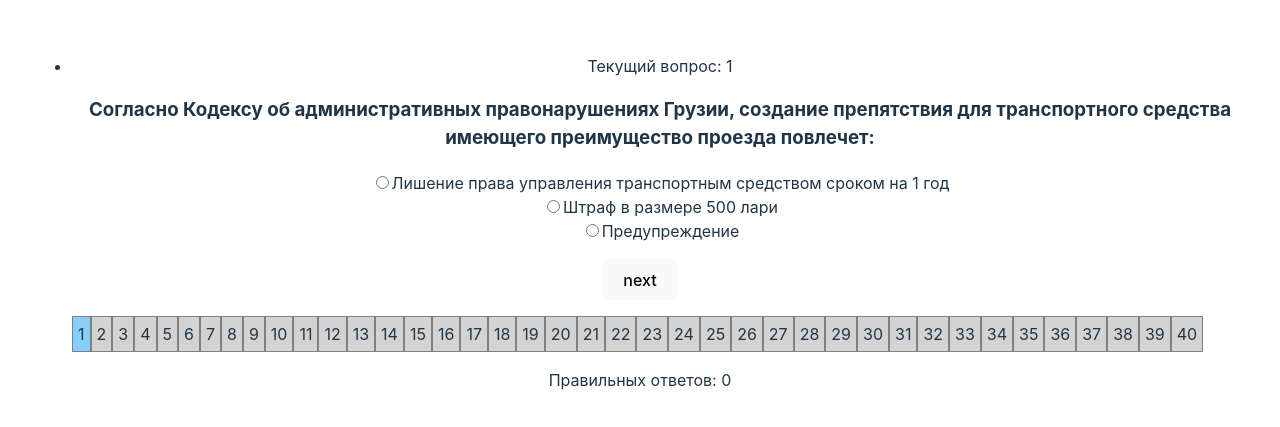
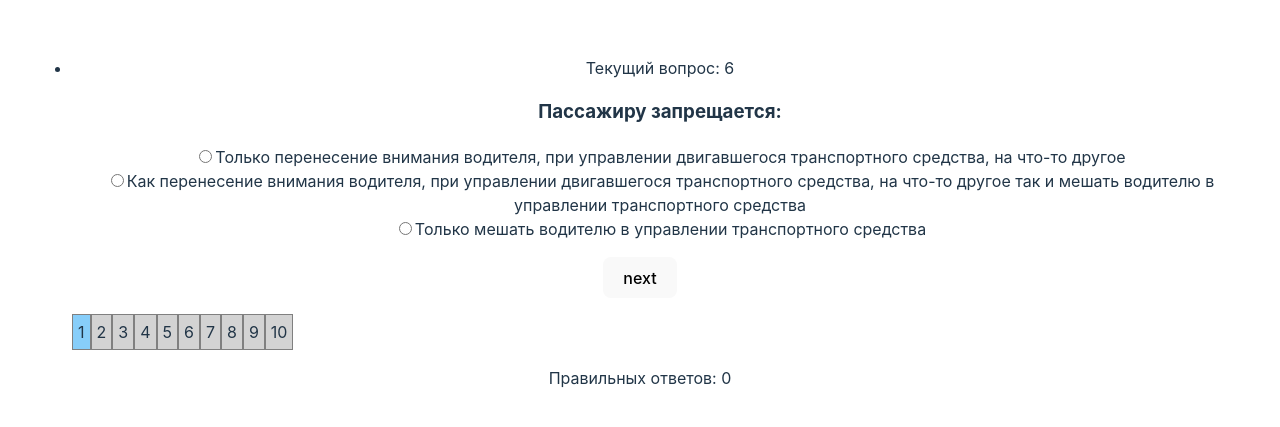
Before and after one commit to valleriia-gridina/questions, a React (Vite) app: page / in a window 1280 px wide. Shown: the part 185-612 px from the top of the page. Built offline with nearby package versions, Linux system fonts and the light colour scheme.

Commit message:
version 1.01 - before the router

```diff
--- a/src/components/QuestionCard/QuestionCard.tsx
+++ b/src/components/QuestionCard/QuestionCard.tsx
@@ -20,11 +20,8 @@ const QuestionCard = ({
 }: TProps) => {
   const [isCorrect, setIsCorrect] = useState<undefined | boolean>(undefined);
 
-  // const [isChecked, setIsChecked] = useState(false);
-
   useEffect(() => {
     setIsCorrect(undefined);
-    // setIsChecked(false);
   }, [id]);
 
   return (
@@ -44,7 +41,6 @@ const QuestionCard = ({
                 onChange={() => {
                   handleAnswer(id, item.id, item.isCorrect);
                   setIsCorrect(item.isCorrect);
-                  // setIsChecked(true);
                 }}
               />
               {item.title}
--- a/src/components/QuestionsForm/QuestionsForm.tsx
+++ b/src/components/QuestionsForm/QuestionsForm.tsx
@@ -1,5 +1,5 @@
-import { useState } from "react";
-import { questions } from "../constants";
+import { useState, useEffect } from "react";
+import { questions as originalQuestions } from "../constants";
 import QuestionCard from "../QuestionCard/QuestionCard";
 import cx from "classnames";
 
@@ -9,10 +9,47 @@ type TAnswers = {
   selectedAnswerId: number | null;
 };
 
+type AnswerOption = {
+  id: number;
+  title: string;
+  isCorrect: boolean;
+};
+
+type Question = {
+  id: number;
+  title: string;
+  answerOptions: AnswerOption[];
+  explanation: string;
+};
+
+const shuffleArray = <T,>(array: T[]): T[] => {
+  const shuffledArray = [...array];
+  for (let i = shuffledArray.length - 1; i > 0; i--) {
+    const j = Math.floor(Math.random() * (i + 1));
+    [shuffledArray[i], shuffledArray[j]] = [shuffledArray[j], shuffledArray[i]];
+  }
+  return shuffledArray;
+};
+
 const QuestionsForm = () => {
+  const [questions, setQuestions] = useState<Question[]>(originalQuestions);
   const [activeQuestion, setActiveQuestion] = useState(0);
   const [answers, setAnswers] = useState<TAnswers[]>([]);
   const [finish, setFinish] = useState(false);
+
+  const [quantity, setQuantity] = useState<number>(10);
+
+  useEffect(() => {
+    const qtyQuestions = originalQuestions.slice(0, quantity);
+    const shuffledQuestions = shuffleArray(qtyQuestions).map((question) => ({
+      ...question,
+      answerOptions: shuffleArray(question.answerOptions),
+    }));
+    setQuestions(shuffledQuestions);
+    console.log("qty of questions:", quantity);
+  }, [quantity]);
+
+  console.log("quantity", quantity);
 
   const handleShowNext = () => {
     setActiveQuestion(activeQuestion + 1);
@@ -59,6 +96,22 @@ const QuestionsForm = () => {
     setActiveQuestion(0);
     setAnswers([]);
     setFinish(false);
+
+    // const shuffledQuestions = shuffleArray(originalQuestions).map(
+    //   (question) => ({
+    //     ...question,
+    //     answerOptions: shuffleArray(question.answerOptions),
+    //   })
+    // );
+    // setQuestions(shuffledQuestions);
+  };
+
+  const handleQuantity = (e: { target: { value: string } }) => {
+    const inputNumber = parseInt(e.target.value);
+    if (!isNaN(inputNumber)) {
+      setQuantity(inputNumber);
+    }
+    console.log("setQuantity", inputNumber);
   };
 
   return (
@@ -108,6 +161,11 @@ const QuestionsForm = () => {
               : `Вы провалили тест. Правильных ответов: ${correctAnswersCount}`}
           </span>
           <div>
+            <input
+              type="text"
+              placeholder="Enter questions quantity... "
+              onChange={handleQuantity}
+            />
             <button onClick={handleStartNewTest}>Start new test</button>
           </div>
         </div>
```
